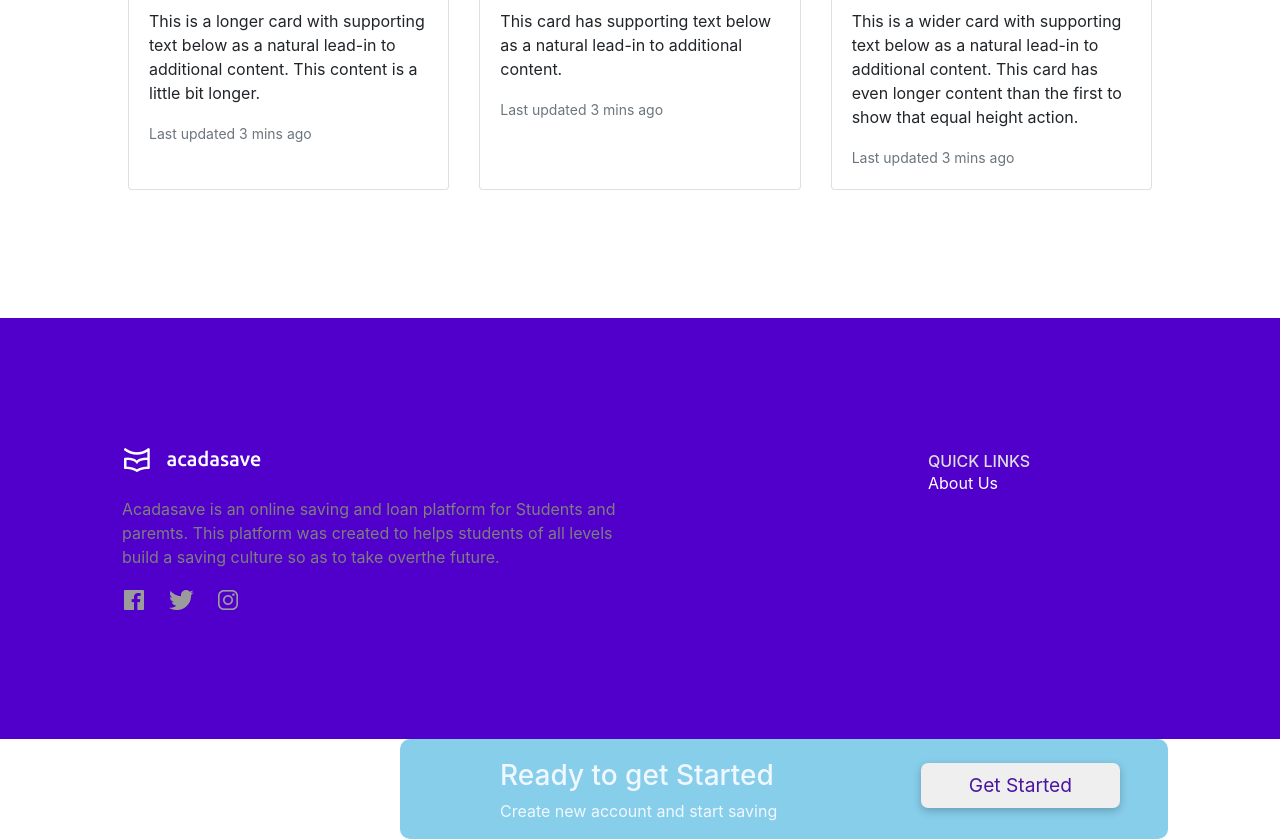
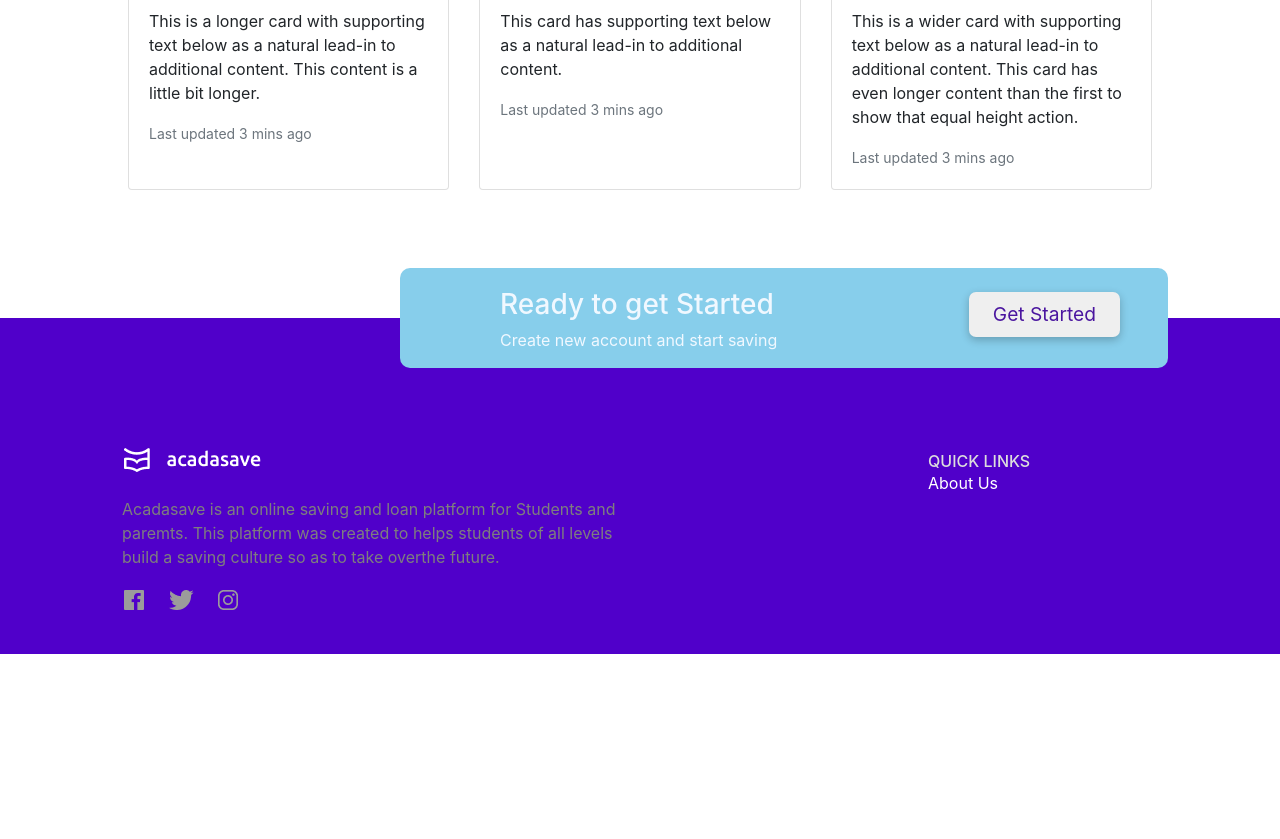
Before and after one commit to kmgmedia/acadasavee, a plain HTML site: page index.html in a window 1280 px wide. Shown: the part 3920-4759 px from the top of the page. After the commit the page ends 4574 px from the top, so only its background shows below. Drawn offline with nearby package versions, Linux system fonts and the light colour scheme.

Commit message:
added again

```diff
--- a/index.html
+++ b/index.html
@@ -337,8 +337,9 @@
             </div>
             <!-- Grid container -->
         </footer>
-    <div></div>
+    <div>
 
+        <div class="all-ready-to-get-started">
             <div class="box d-lg-flex">
                 <div class="box-left">
                     <div class="box-header">
@@ -349,7 +350,8 @@
                     </div>
                 </div>
                 <div class="box-right ml-auto mt-lg-4 mr-5">
-                <button class="px-5 py-2">Get Started</button>
+                    <button class="px-4 py-2">Get Started</button>
+                </div>
             </div>
         </div>
 
--- a/style.css
+++ b/style.css
@@ -170,7 +170,14 @@
 
 .footer-below footer {
     padding-top: 100px;
-    padding-bottom: 100px;
+    padding-bottom: 15px;
+    width: 100%;
+    position: absolute;
+}
+
+.all-ready-to-get-started {
+    position: relative;
+    bottom: 50px;
 }
 
 .container p {
```
Lines whose indentation alone changed are shown as unchanged.
